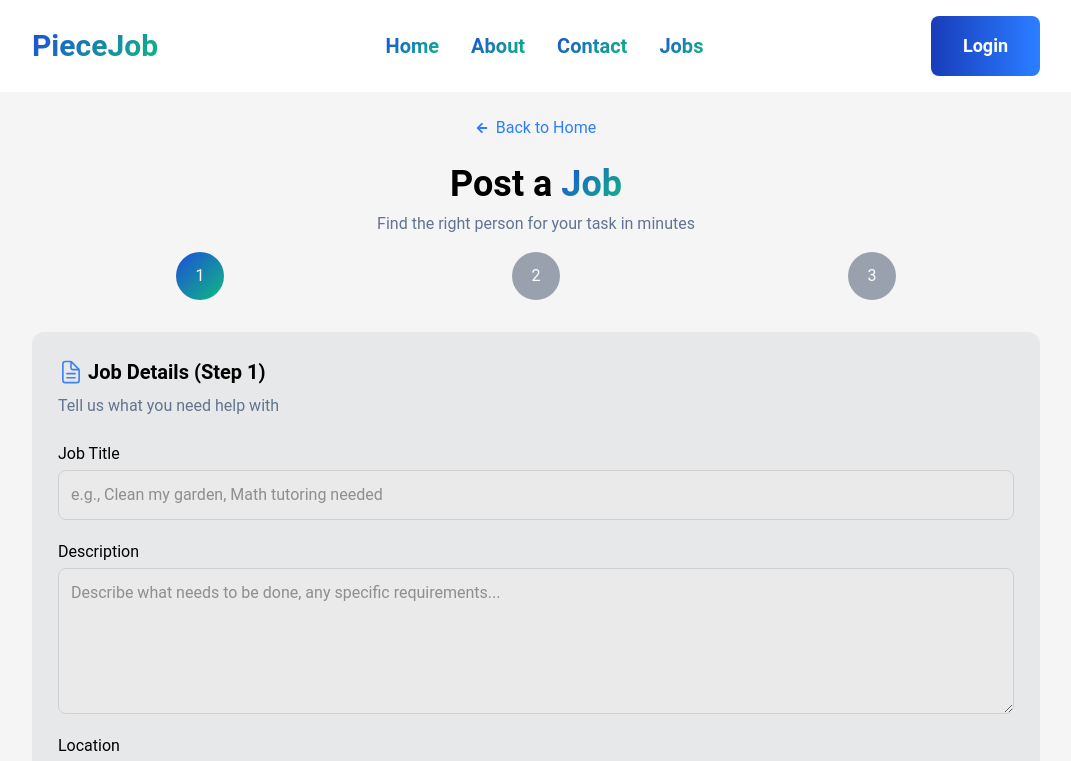
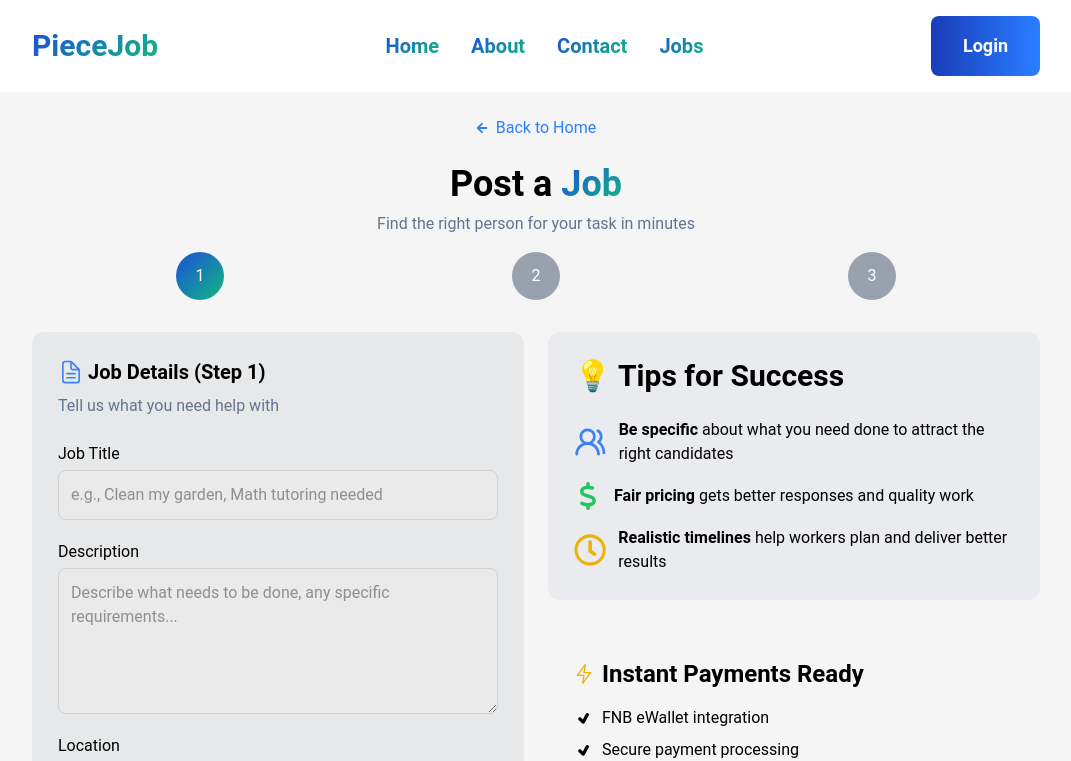
Before and after one commit to Kaydev-cmd/piece-job, a Next.js app in the folder frontend/: page /post-job in a window 1280 px wide. Shown: the top 761 px of the page, without its empty margins (104-1175 px from the left). Built offline with nearby package versions, Linux system fonts and the light colour scheme.

Commit message:
refactor: wrap components in responsive grid layout for improved structure

```diff
--- a/frontend/pages/post-job/index.tsx
+++ b/frontend/pages/post-job/index.tsx
@@ -78,6 +78,7 @@ const PostJobPage = () => {
         ))}
       </div>
 
+      <div className="lg:grid grid-cols-2 gap-6">
         {/* Job Details component here... */}
         <JobPostProvider>
           {pageTracker === 1 && (
@@ -113,6 +114,7 @@ const PostJobPage = () => {
           )}
         </JobPostProvider>
 
+        <div>
           {/* Tips For Success here... */}
           <div style={{ marginTop: "32px" }}>
             <TipsForSuccess />
@@ -122,6 +124,8 @@ const PostJobPage = () => {
           <div style={{ marginTop: "32px" }}>
             <InstantPaymentsCard />
           </div>
+        </div>
+      </div>
     </section>
   );
 };
```
Lines whose indentation alone changed are shown as unchanged.
